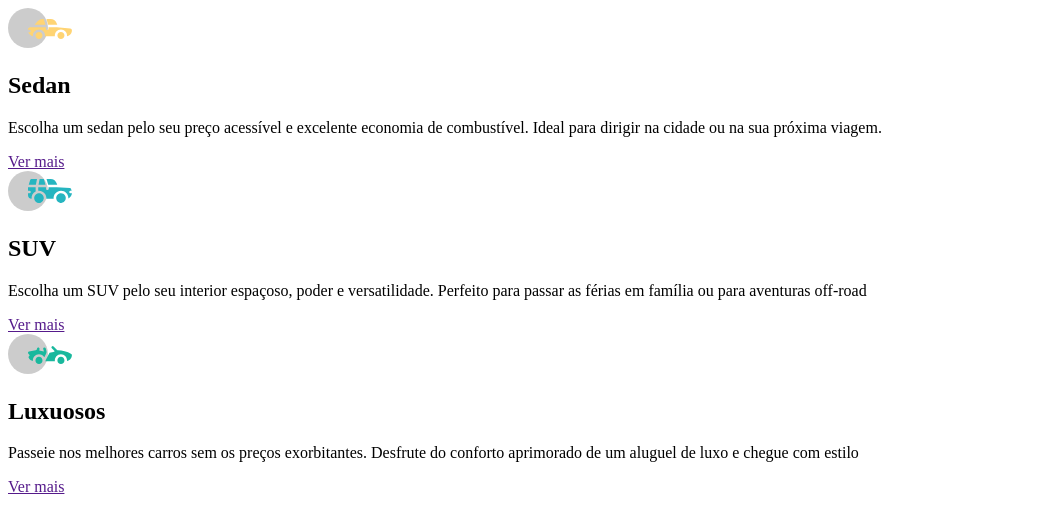
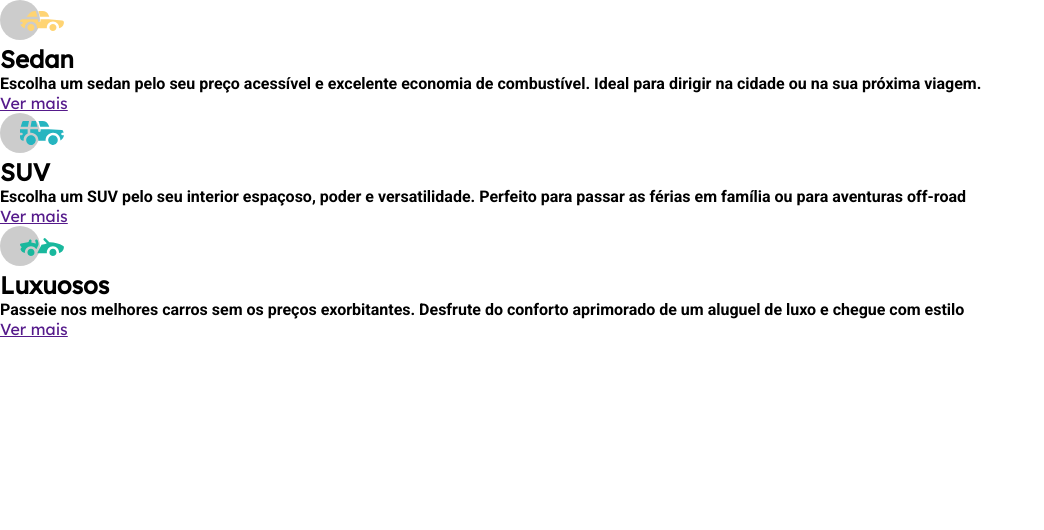
Before and after one commit to danielcarv1227/carros, a plain HTML site: page index.html in a window 1280 px wide. Shown: the whole page, without its empty margins (0-1044 px from the left). Drawn offline with Linux system fonts and the light colour scheme.

Commit message:
estrutura CSS

```diff
--- a/index.html
+++ b/index.html
@@ -4,6 +4,9 @@
     <meta charset="UTF-8">
     <meta http-equiv="X-UA-Compatible" content="IE=edge">
     <meta name="viewport" content="width=device-width, initial-scale=1.0">
+    <link rel="preconnect" href="https://fonts.googleapis.com">
+    <link rel="preconnect" href="https://fonts.gstatic.com" crossorigin>
+    <link href="https://fonts.googleapis.com/css2?family=Lexend+Deca&family=Roboto:wght@700&display=swap" rel="stylesheet">
     <link rel="stylesheet" href="style.css">
     <title>CARROS</title>
 </head>
--- a/style.css
+++ b/style.css
@@ -0,0 +1,25 @@
+* {
+    margin: 0;
+    padding: 0;
+    box-sizing: border-box;
+}
+
+:root {
+    --orange: #e38826;
+    --cyan: #006978;
+    --dark-cyan: #004241;
+    --gray: #f2f2f2;
+    --transparent-white: rgba(255, 255, 255, 0.75);
+}
+
+h2 {
+    font-family: 'Lexend Deca', sans-serif;
+}
+
+p {
+    font-family: 'Roboto', sans-serif;
+}
+
+a {
+    font-family: 'Lexend Deca', sans-serif;
+}
```
